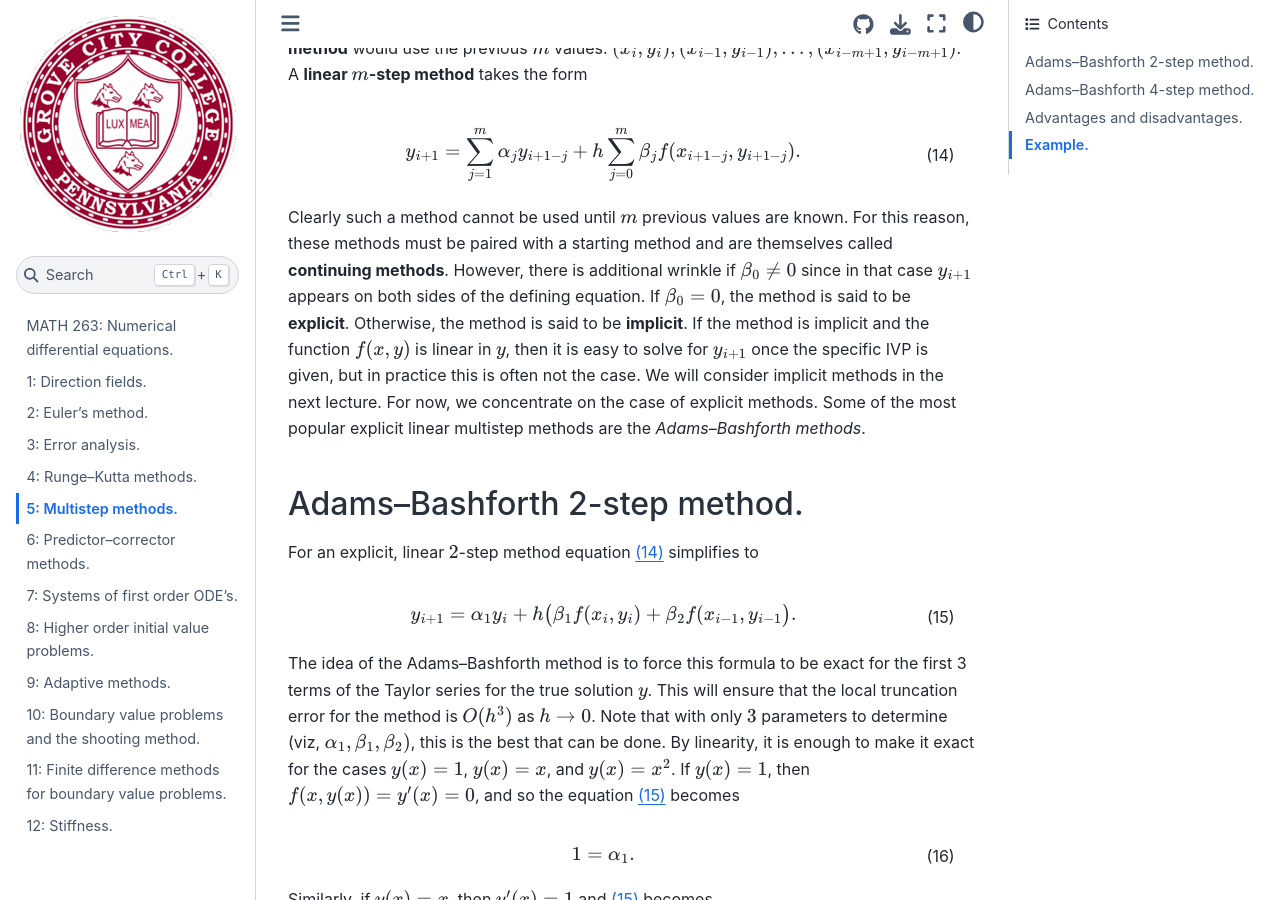
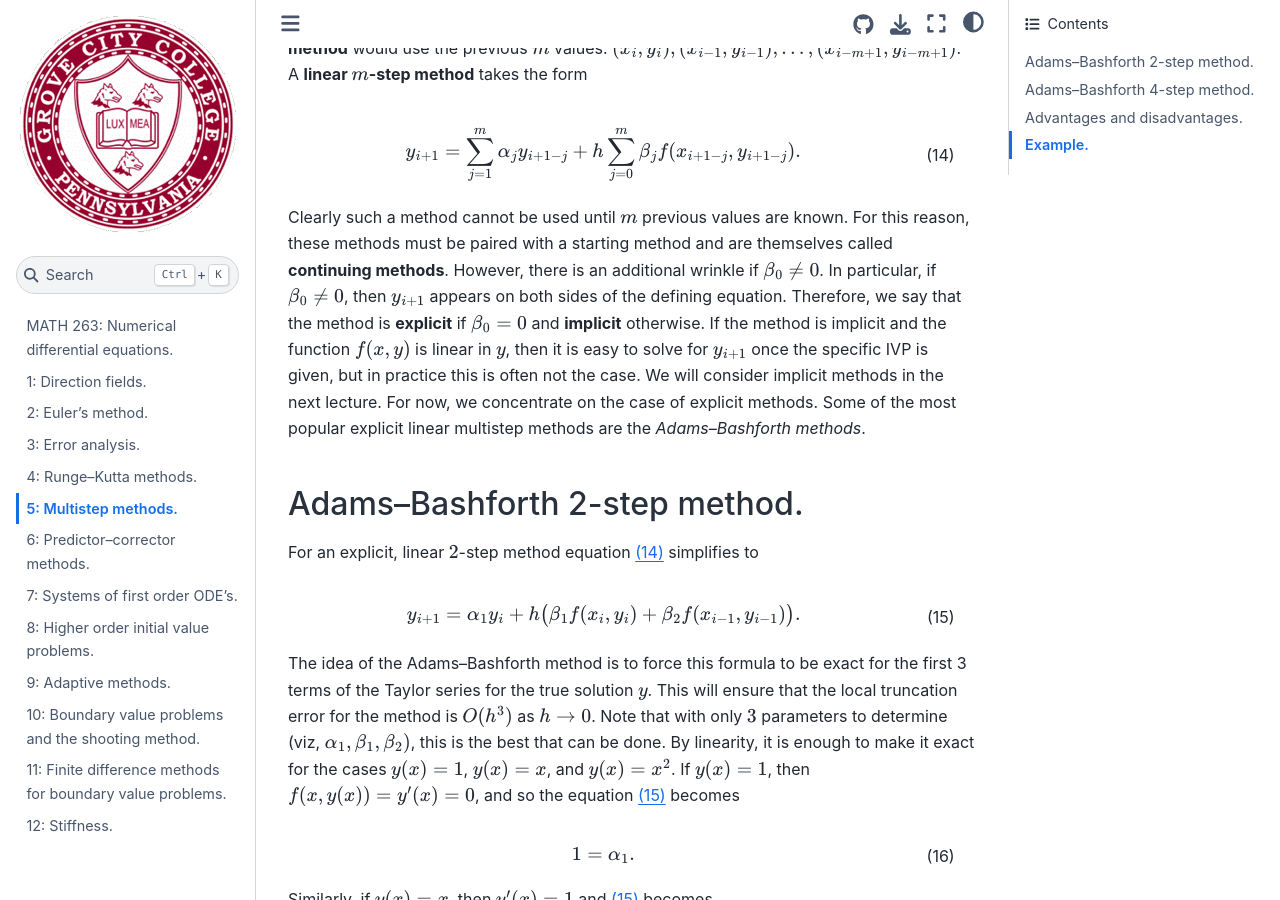
Before and after one commit to ethancsmith/math263-notes, a Jupyter Book: the page built from 05-multistep_methods.md, in a window 1280 px wide and 900 px high, scrolled down 339 px. Built offline with Jupyter Book 1.0.4 settings and Sphinx 7.4.7 and the Sphinx Book theme 1.1.4, drawn with Linux system fonts in a browser that asks for light colours; some of the changed text lies outside the part shown.

Commit message:
adjusts some awkward sentences; cleans up some code formatting, adds 'error cutdown' columns to table

````diff
--- a/05-multistep_methods.md
+++ b/05-multistep_methods.md
@@ -28,9 +28,9 @@
 ```
 Clearly such a method cannot be used until $m$ previous values are known.
 For this reason, these methods must be paired with a starting method and are themselves called **continuing methods**.
-However, there is additional wrinkle if $\beta_0\ne 0$ since in that case $y_{i+1}$ appears on both sides of the defining equation.
-If $\beta_0=0$, the method is said to be **explicit**.
-Otherwise, the method is said to be **implicit**.
+However, there is an additional wrinkle if $\beta_0\ne 0$.
+In particular, if $\beta_0\ne 0$, then $y_{i+1}$ appears on both sides of the defining equation.
+Therefore, we say that the method is **explicit** if $\beta_0=0$ and **implicit** otherwise.
 If the method is implicit and the function $f(x, y)$ is linear in $y$, then it is easy to solve for $y_{i+1}$ once the specific IVP is given, but in practice this is often not the case.
 We will consider implicit methods in the next lecture.
 For now, we concentrate on the case of explicit methods.
@@ -43,7 +43,7 @@
 For an explicit, linear $2$-step method equation {eq}`linear-multistep-form` simplifies to
 ```{math}
 :label: 2-step-form
-y_{i+1} = \alpha_1y_i + h\big(\beta_1f(x_i,y_i) + \beta_2f(x_{i-1},y_{i-1}\big).
+y_{i+1} = \alpha_1y_i + h\big(\beta_1f(x_i,y_i) + \beta_2f(x_{i-1},y_{i-1})\big).
 ```
 The idea of the Adams–Bashforth method is to force this formula to be exact for the first 3 terms of the Taylor series for the true solution $y$.
 This will ensure that the local truncation error for the method is $O(h^3)$ as $h\to 0$.
@@ -160,12 +160,16 @@
 h = [(b-a)/n for n in num_steps];
 mem_errors = [abs(math263.mem(f, a, b, y0, n)[1][:, 0][-1]-sym_y(b)) for n in num_steps];
 ab2_errors = [abs(math263.ab2(f, a, b, y0, n)[1][:, 0][-1]-sym_y(b)) for n in num_steps];
+mem_cutdown = [mem_errors[i+1]/mem_errors[i] for i in range(len(num_steps)-1)] # compare size of error to size at previous step-size
+mem_cutdown.insert(0, None)
+ab2_cutdown = [ab2_errors[i+1]/ab2_errors[i] for i in range(len(num_steps)-1)] # compare size of error to size at previous step-size
+ab2_cutdown.insert(0, None)
 
 # tabulate the results
 print(f"Comparison of global errors |y_n - y({b})| for various step-sizes.")
-table = np.c_[h, mem_errors, ab2_errors];
-hdrs = ["step-size", "MEM global error", "AB2 global error"];
-print(tabulate(table, hdrs, tablefmt='mixed_grid', floatfmt=['0.7f','g','g']))
+table = np.c_[h, mem_errors, mem_cutdown, ab2_errors, ab2_cutdown];
+hdrs = ["step-size", "MEM global error", "cutdown", "AB2 global error", "cutdown"];
+print(tabulate(table, hdrs, tablefmt='mixed_grid', floatfmt=['0.7f','e', 'f','e', 'f']))
 ```
 
 We also compare the empirical average running time for our implementations as the number of steps increases.
````
